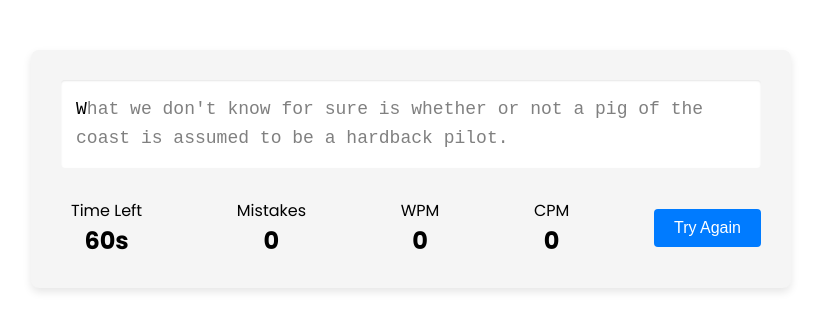
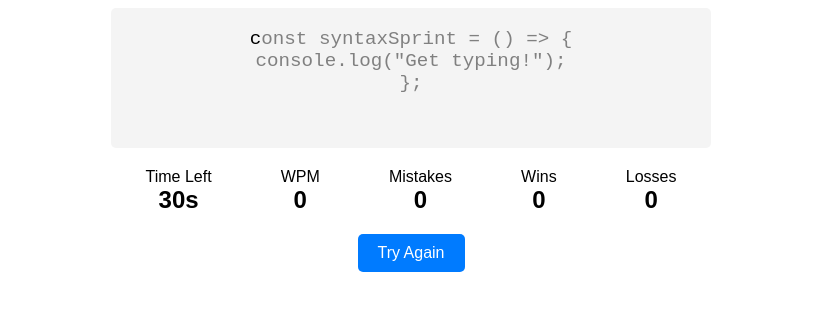
Before and after one commit to rbrickmn/syntaxsprint-app, a React (Vite) app: page / in a window 1280 px wide. Shown: the top 330 px of the page, without its empty margins (229-1050 px from the left). Built offline with nearby package versions, Linux system fonts and the light colour scheme.

Commit message:
Very functional state, some errors

```diff
--- a/src/components/SyntaxSprint/SyntaxSprint.css
+++ b/src/components/SyntaxSprint/SyntaxSprint.css
@@ -1,53 +1,44 @@
-/* Container for the entire app */
 .container {
-  max-width: 700px;
-  margin: 50px auto;
-  padding: 30px;
-  border-radius: 8px;
-  background-color: #f5f5f5;
-  box-shadow: 0 4px 8px rgba(0, 0, 0, 0.1);
+  max-width: 600px;
+  margin: 0 auto;
+  text-align: center;
+  font-family: "Arial", sans-serif;
 }
 
-/* Block of text/code with styling */
 .text-block {
-  font-family: "Courier New", monospace;
-  font-size: 18px;
-  background-color: #ffffff;
-  padding: 15px;
-  border-radius: 4px;
-  line-height: 1.6;
-  white-space: pre-wrap;
-  text-align: left;
-  margin-bottom: 30px;
-  box-shadow: inset 0 1px 2px rgba(0, 0, 0, 0.1);
+  background-color: #f4f4f4;
+  padding: 20px;
+  margin-bottom: 20px;
+  border-radius: 5px;
+  font-family: "Courier New", Courier, monospace;
+  font-size: 1.2em;
+  white-space: pre-wrap; /* This will preserve spaces and new lines */
+  min-height: 100px;
 }
 
-/* Styling for the stats section */
 .stats-section {
   display: flex;
-  justify-content: space-between;
-  align-items: center;
+  justify-content: space-around;
+  margin-bottom: 20px;
 }
 
 .stat-box {
   text-align: center;
-  margin: 0 10px;
 }
 
 .stat-number {
-  font-size: 24px;
+  font-size: 1.5em;
   font-weight: bold;
 }
 
-/* Styling for the try again button */
 .try-again-button {
   padding: 10px 20px;
-  font-size: 16px;
+  font-size: 1em;
+  cursor: pointer;
   background-color: #007bff;
   color: white;
   border: none;
-  border-radius: 4px;
-  cursor: pointer;
+  border-radius: 5px;
 }
 
 .try-again-button:hover {
--- a/src/components/SyntaxSprint/SyntaxSprint.jsx
+++ b/src/components/SyntaxSprint/SyntaxSprint.jsx
@@ -1,50 +1,77 @@
-import { useState, useEffect } from "react";
+import { useState, useEffect, useRef } from "react";
 import Prism from "prismjs";
 import "prismjs/themes/prism.css";
-import "./SyntaxSprint.css";  // External CSS
+import "./SyntaxSprint.css";
 
 const SyntaxSprint = () => {
   const [input, setInput] = useState("");
   const [currentIndex, setCurrentIndex] = useState(0);
   const [startTime, setStartTime] = useState(null);
   const [wpm, setWpm] = useState(0);
-  const [timeLeft, setTimeLeft] = useState(60);
+  const [timeLeft, setTimeLeft] = useState(30);
   const [mistakes, setMistakes] = useState(0);
+  const [wins, setWins] = useState(0);
+  const [losses, setLosses] = useState(0);
+  const [gameStatus, setGameStatus] = useState("playing");
+  const [completionTime, setCompletionTime] = useState(null);
 
-  const code = `What we don't know for sure is whether or not a pig of the coast is assumed to be a hardback pilot.`;
+  const code = `const syntaxSprint = () => {\nconsole.log("Get typing!");\n};`;
+
+  // Ref to track the try again/play again button
+  const tryAgainButtonRef = useRef(null);
 
   useEffect(() => {
     Prism.highlightAll();
   }, []);
 
   useEffect(() => {
-    if (startTime && timeLeft > 0) {
+    if (startTime && timeLeft > 0 && gameStatus === "playing") {
       const timer = setInterval(() => {
-        setTimeLeft(timeLeft - 1);
+        setTimeLeft((prev) => prev - 1);
       }, 1000);
 
       return () => clearInterval(timer);
     }
-  }, [startTime, timeLeft]);
+
+    if (timeLeft === 0 && gameStatus === "playing") {
+      setGameStatus("lose");
+      setLosses((prevLosses) => prevLosses + 1);
+    }
+  }, [startTime, timeLeft, gameStatus]);
 
   useEffect(() => {
-    // Handle key press events globally
     const handleKeyPress = (e) => {
       const char = e.key;
 
-      // Ignore special keys (e.g., Backspace, Tab, Shift, etc.)
+      if (gameStatus !== "playing") return;
+
+      if (!startTime && char.length === 1) {
+        setStartTime(Date.now());
+      }
+
+      if (char === "Enter") {
+        if (code[currentIndex] === "\n") {
+          setInput((prev) => prev + "\n");
+          setCurrentIndex((prev) => prev + 1);
+        } else {
+          setMistakes((prevMistakes) => prevMistakes + 1);
+        }
+        return;
+      }
+
       if (char.length === 1) {
-        // Start the timer on first input
-        if (currentIndex === 0 && !startTime) {
-          setStartTime(Date.now());
-        }
-
-        // If the next character matches the current one in the code
         if (char === code[currentIndex]) {
           setInput((prevInput) => prevInput + char);
-          setCurrentIndex(currentIndex + 1);
+          setCurrentIndex((prevIndex) => prevIndex + 1);
+
+          if (currentIndex + 1 === code.length) {
+            setGameStatus("win");
+            setWins((prevWins) => prevWins + 1);
+            const timeTaken = (Date.now() - startTime) / 1000;
+            setCompletionTime(timeTaken);
+          }
         } else {
-          setMistakes(mistakes + 1); // Increment mistakes count
+          setMistakes((prevMistakes) => prevMistakes + 1);
         }
       }
     };
@@ -54,32 +81,68 @@ const SyntaxSprint = () => {
     return () => {
       window.removeEventListener("keypress", handleKeyPress);
     };
-  }, [currentIndex, code, startTime, mistakes]);
+  }, [currentIndex, code, startTime, gameStatus]);
+
+  useEffect(() => {
+    if (startTime && currentIndex > 0 && gameStatus === "playing") {
+      const timeElapsed = (Date.now() - startTime) / 1000 / 60;
+      const wordsTyped = currentIndex / 5;
+      const calculatedWpm = Math.floor(wordsTyped / timeElapsed);
+
+      if (calculatedWpm >= 0) {
+        setWpm(calculatedWpm);
+      } else {
+        setWpm(0);
+      }
+    }
+  }, [currentIndex, startTime, gameStatus]);
 
   const handleTryAgain = () => {
     setInput("");
     setCurrentIndex(0);
     setStartTime(null);
     setWpm(0);
-    setTimeLeft(60);
+    setTimeLeft(30);
     setMistakes(0);
+    setCompletionTime(null);
+    setGameStatus("playing");
+
+    // Blur the button to prevent spacebar from triggering it
+    tryAgainButtonRef.current.blur();
   };
 
   return (
     <div className="container">
-      {/* Display code block */}
       <div className="text-block">
-        {code.split("").map((char, idx) => (
-          <span
-            key={idx}
-            style={{
-              color: idx < currentIndex ? "green" : idx === currentIndex ? "black" : "grey",
-              textDecoration: idx < currentIndex && input[idx] !== char ? "underline" : "none",
-            }}
-          >
-            {char}
-          </span>
-        ))}
+        {gameStatus === "playing" ||
+        gameStatus === "win" ||
+        gameStatus === "lose" ? (
+          <>
+            {gameStatus === "playing" &&
+              code.split("").map((char, idx) => {
+                let color = "grey";
+                if (idx < currentIndex) {
+                  color = input[idx] === char ? "green" : "red";
+                } else if (idx === currentIndex) {
+                  color = "black";
+                }
+
+                return (
+                  <span key={idx} style={{ color }}>
+                    {char === "\n" ? <br /> : char}
+                  </span>
+                );
+              })}
+            {gameStatus === "win" && (
+              <span>
+                Good job! You won!
+                <br />
+                Time taken: {completionTime.toFixed(2)} seconds
+              </span>
+            )}
+            {gameStatus === "lose" && <span>Time's up. Try again!</span>}
+          </>
+        ) : null}
       </div>
 
       <div className="stats-section">
@@ -88,21 +151,30 @@ const SyntaxSprint = () => {
           <div className="stat-number">{timeLeft}s</div>
         </div>
         <div className="stat-box">
+          <div>WPM</div>
+          <div className="stat-number">{wpm}</div>
+        </div>
+        <div className="stat-box">
           <div>Mistakes</div>
           <div className="stat-number">{mistakes}</div>
         </div>
         <div className="stat-box">
-          <div>WPM</div>
-          <div className="stat-number">{wpm}</div>
+          <div>Wins</div>
+          <div className="stat-number">{wins}</div>
         </div>
         <div className="stat-box">
-          <div>CPM</div>
-          <div className="stat-number">{wpm * 5}</div>
+          <div>Losses</div>
+          <div className="stat-number">{losses}</div>
         </div>
-        <button className="try-again-button" onClick={handleTryAgain}>
-          Try Again
-        </button>
       </div>
+
+      <button
+        className="try-again-button"
+        onClick={handleTryAgain}
+        ref={tryAgainButtonRef}
+      >
+        {gameStatus === "win" ? "Play Again" : "Try Again"}
+      </button>
     </div>
   );
 };
```
